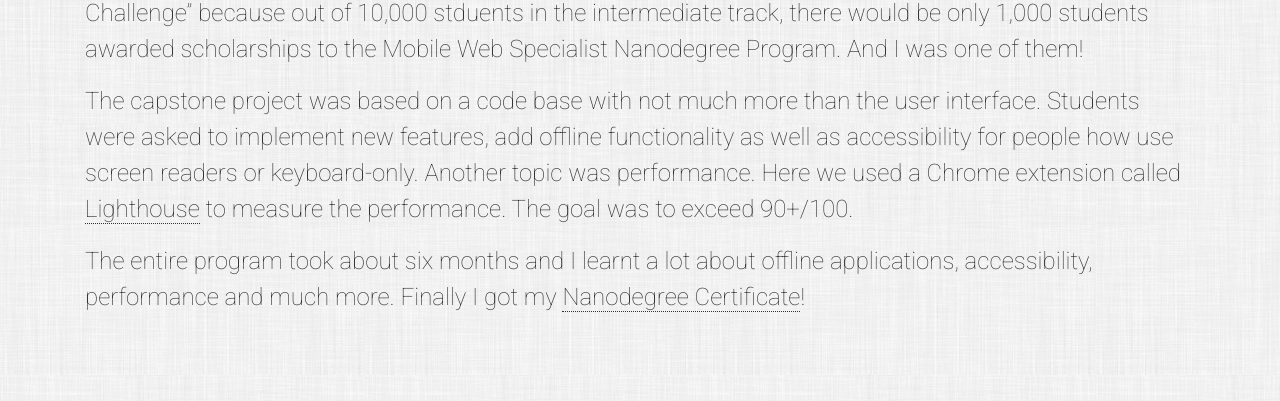
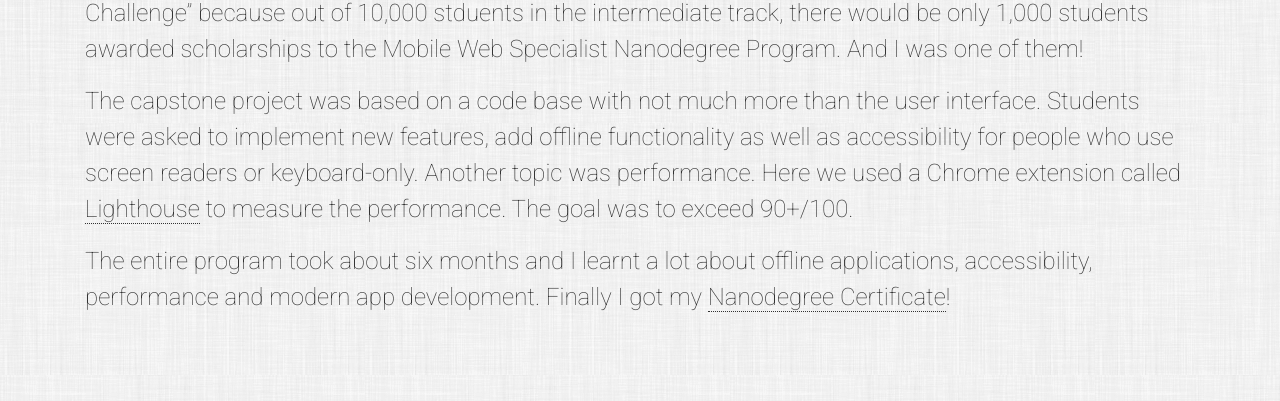
Before and after one commit to mauricewipf/interactive-resume, a Jekyll site: the page built from _posts/2018-04-30-Restaurant-Review-App.md, in a window 1280 px wide. Shown: the part 741-1142 px from the top of the page. Built offline with Jekyll 4.4.1, drawn with Linux system fonts in a browser that asks for light colours; nearby versions of some CDN libraries.

Commit message:
fix: Edit typo in Restaurant Review App

```diff
--- a/_posts/2018-04-30-Restaurant-Review-App.md
+++ b/_posts/2018-04-30-Restaurant-Review-App.md
@@ -12,6 +12,6 @@ onStartpage: true
 
 This app is created as part of the Udacity Nanodegree "Mobile Web Specialist". In 2017 I applied for the <a href="https://www.udacity.com/google-scholarships">Google Web Scholarship</a>. In the first round I was selected for the Intermediate Track. This was called "The Challenge" because out of 10,000 stduents in the intermediate track, there would be only 1,000 students awarded scholarships to the Mobile Web Specialist Nanodegree Program. And I was one of them!
 
-The capstone project was based on a code base with not much more than the user interface. Students were asked to implement new features, add offline functionality as well as accessibility for people how use screen readers or keyboard-only. Another topic was performance. Here we used a Chrome extension called <a href="https://developers.google.com/web/tools/lighthouse/">Lighthouse</a> to measure the performance. The goal was to exceed 90+/100.
+The capstone project was based on a code base with not much more than the user interface. Students were asked to implement new features, add offline functionality as well as accessibility for people who use screen readers or keyboard-only. Another topic was performance. Here we used a Chrome extension called <a href="https://developers.google.com/web/tools/lighthouse/">Lighthouse</a> to measure the performance. The goal was to exceed 90+/100.
 
-The entire program took about six months and I learnt a lot about offline applications, accessibility, performance and much more. Finally I got my <a href="https://confirm.udacity.com/9G9JGUSF">Nanodegree Certificate</a>!
+The entire program took about six months and I learnt a lot about offline applications, accessibility, performance and modern app development. Finally I got my <a href="https://confirm.udacity.com/9G9JGUSF">Nanodegree Certificate</a>!
```
